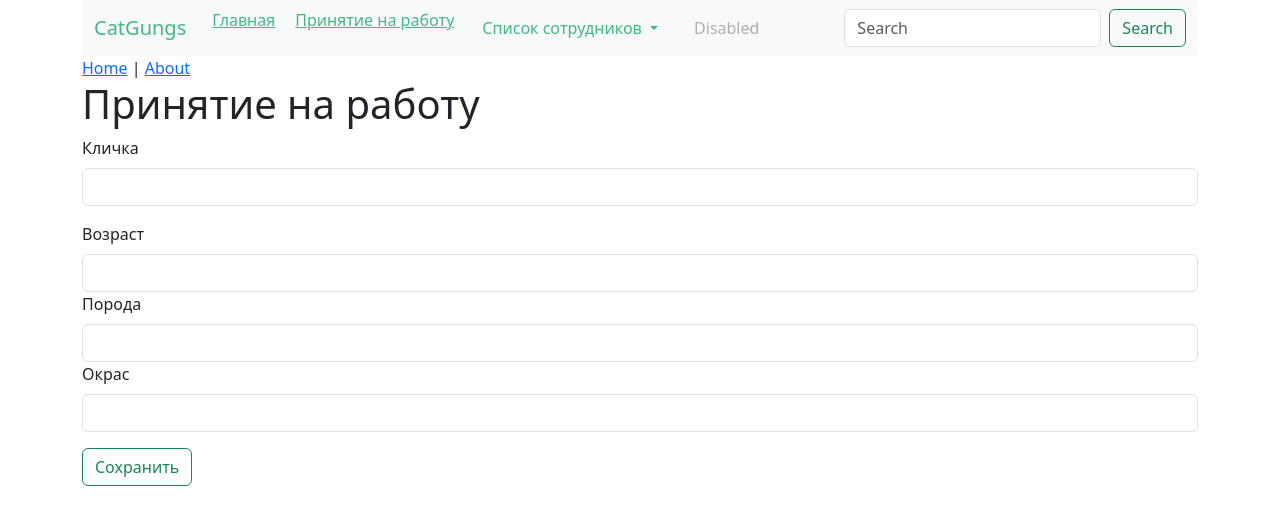
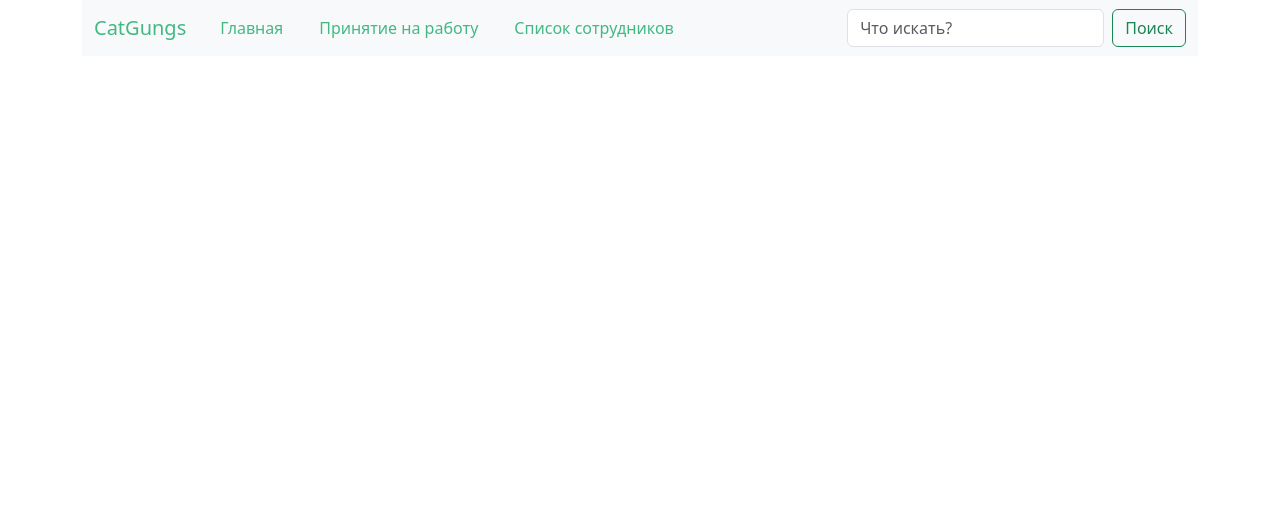
Before and after one commit to Honey0Badger/catgungs, a Vue app: page /#/about in a window 1280 px wide. Shown: the top 524 px of the page. Built offline with nearby package versions, Linux system fonts and the light colour scheme.

Commit message:
less2end

```diff
--- a/src/App.vue
+++ b/src/App.vue
@@ -2,8 +2,6 @@
   <div class="container">
   <Menu />
   <nav>
-    <router-link to="/">Home</router-link> |
-    <router-link to="/about">About</router-link>
   </nav>
   <router-view/>
   </div>
--- a/src/components/AddJob.vue
+++ b/src/components/AddJob.vue
@@ -4,30 +4,37 @@
     <div>
       <div class="mb-3">
         <label for="exampleInputEmail1" class="form-label">Кличка</label>
-        <input type="text" class="form-control" id="exampleInputEmail1" aria-describedby="emailHelp">
+        <input v-model="staff.nickname" type="text" class="form-control" id="CatName" aria-describedby="emailHelp">
       </div>
       <div>
         <label for="exampleInputEmail1" class="form-label">Возраст</label>
-        <input type="text" class="form-control" id="exampleInputEmail1" aria-describedby="emailHelp">
-      </div>
-      <div>
-        <label for="exampleInputEmail1" class="form-label">Порода</label>
-        <input type="text" class="form-control" id="exampleInputEmail1" aria-describedby="emailHelp">
+        <input v-model="staff.age" type="text" class="form-control" id="CatAge" aria-describedby="emailHelp">
       </div>
       <div class="mb-3">
-        <label for="exampleInputPassword1" class="form-label">Окрас</label>
-        <input type="text" class="form-control" id="exampleInputPassword1">
+        <label for="exampleInputPassword1" class="form-label">Дата приема</label>
+        <input v-model="staff.dateSJ" type="date" class="form-control" id="AddDate">
       </div>
-      <button class="btn btn-outline-success">Сохранить</button>
+      <button v-on:click="AddJob" class="btn btn-outline-success">Сохранить</button>
     </div>
   </div>
 </template>
 
 <script>
+import Cat from '@/lib/Cat.js'
 export default {
   name: 'AddJob',
   props: {
     msg: String
+  },
+  data(){
+    return{
+      staff:Cat
+    }
+  },
+  methods:{
+    AddJob(){
+      this.$store.commit('addWorker', this.staff)
+    }
   }
 }
 </script>
--- a/src/components/HelloWorld.vue
+++ /dev/null
@@ -1,58 +0,0 @@
-<template>
-  <div class="hello">
-    <h1>{{ msg }}</h1>
-    <p>
-      For a guide and recipes on how to configure / customize this project,<br>
-      check out the
-      <a href="https://cli.vuejs.org" target="_blank" rel="noopener">vue-cli documentation</a>.
-    </p>
-    <h3>Installed CLI Plugins</h3>
-    <ul>
-      <li><a href="https://github.com/vuejs/vue-cli/tree/dev/packages/%40vue/cli-plugin-router" target="_blank" rel="noopener">router</a></li>
-      <li><a href="https://github.com/vuejs/vue-cli/tree/dev/packages/%40vue/cli-plugin-vuex" target="_blank" rel="noopener">vuex</a></li>
-    </ul>
-    <h3>Essential Links</h3>
-    <ul>
-      <li><a href="https://vuejs.org" target="_blank" rel="noopener">Core Docs</a></li>
-      <li><a href="https://forum.vuejs.org" target="_blank" rel="noopener">Forum</a></li>
-      <li><a href="https://chat.vuejs.org" target="_blank" rel="noopener">Community Chat</a></li>
-      <li><a href="https://twitter.com/vuejs" target="_blank" rel="noopener">Twitter</a></li>
-      <li><a href="https://news.vuejs.org" target="_blank" rel="noopener">News</a></li>
-    </ul>
-    <h3>Ecosystem</h3>
-    <ul>
-      <li><a href="https://router.vuejs.org" target="_blank" rel="noopener">vue-router</a></li>
-      <li><a href="https://vuex.vuejs.org" target="_blank" rel="noopener">vuex</a></li>
-      <li><a href="https://github.com/vuejs/vue-devtools#vue-devtools" target="_blank" rel="noopener">vue-devtools</a></li>
-      <li><a href="https://vue-loader.vuejs.org" target="_blank" rel="noopener">vue-loader</a></li>
-      <li><a href="https://github.com/vuejs/awesome-vue" target="_blank" rel="noopener">awesome-vue</a></li>
-    </ul>
-  </div>
-</template>
-
-<script>
-export default {
-  name: 'HelloWorld',
-  props: {
-    msg: String
-  }
-}
-</script>
-
-<!-- Add "scoped" attribute to limit CSS to this component only -->
-<style scoped>
-h3 {
-  margin: 40px 0 0;
-}
-ul {
-  list-style-type: none;
-  padding: 0;
-}
-li {
-  display: inline-block;
-  margin: 0 10px;
-}
-a {
-  color: #42b983;
-}
-</style>
--- /dev/null
+++ b/src/components/JobCard.vue
@@ -0,0 +1,24 @@
+<template>
+  <div class="rows">
+    <div>
+      <div class="card" style="width: 18rem;">
+        <!-- <img src="..." class="card-img-top" alt="..."> -->
+        <div class="card-body">
+          <h5 class="card-title">Card title</h5>
+
+          <a href="#" class="btn btn-success">ADD</a>
+          <a href="#" class="btn btn-primary">EDIT</a>
+          <a href="#" class="btn btn-danger">DEL</a>
+        </div>
+      </div>
+    </div>
+  </div>
+</template>
+
+<script>
+// @ is an alias to /src
+
+export default {
+  name: 'JobCard'
+}
+</script>
--- a/src/components/Menu.vue
+++ b/src/components/Menu.vue
@@ -9,29 +9,18 @@
       <div class="collapse navbar-collapse" id="navbarSupportedContent">
         <ul class="navbar-nav me-auto mb-2 mb-lg-0">
           <li class="nav-item">
-            <router-link to="/">Главная</router-link>
+            <router-link class="nav-link" to="/">Главная</router-link>
           </li>
           <li class="nav-item">
-            <router-link to="/about">Принятие на работу</router-link>
-          </li>
-          <li class="nav-item dropdown">
-            <a class="nav-link dropdown-toggle" href="#" role="button" data-bs-toggle="dropdown" aria-expanded="false">
-              Список сотрудников
-            </a>
-            <ul class="dropdown-menu">
-              <li><a class="dropdown-item" href="#">Action</a></li>
-              <li><a class="dropdown-item" href="#">Another action</a></li>
-              <li><hr class="dropdown-divider"></li>
-              <li><a class="dropdown-item" href="#">Something else here</a></li>
-            </ul>
+            <router-link class="nav-link" to="/addjob">Принятие на работу</router-link>
           </li>
           <li class="nav-item">
-            <a class="nav-link disabled" aria-disabled="true">Disabled</a>
+            <router-link class="nav-link" to="/liststaff">Список сотрудников</router-link>
           </li>
         </ul>
         <form class="d-flex" role="search">
-          <input class="form-control me-2" type="search" placeholder="Search" aria-label="Search">
-          <button class="btn btn-outline-success" type="submit">Search</button>
+          <input class="form-control me-2" type="search" placeholder="Что искать?" aria-label="Поиск">
+          <button class="btn btn-outline-success" type="submit">Поиск</button>
         </form>
       </div>
     </div>
--- /dev/null
+++ b/src/lib/Cat.js
@@ -0,0 +1,12 @@
+class Cat{
+    nickname
+    age
+    dateSJ
+    constructor(inickname, iage, idate){
+        this.nickname = inickname;
+        this.age = iage;
+        this.dateSJ = idate;
+    }
+}
+
+export default Cat;
--- a/src/router/index.js
+++ b/src/router/index.js
@@ -1,7 +1,7 @@
 import { createRouter, createWebHashHistory } from 'vue-router'
-import HomeView from '../views/HomeView.vue'
-import AddJob from '../components/AddJob.vue'
-
+import HomeView from '@/views/HomeView.vue'
+import AddJob from '@/components/AddJob.vue'
+import ListStaff from '@/views/ListStaff.vue'
 const routes = [
   {
     path: '/',
@@ -9,19 +9,14 @@ const routes = [
     component: HomeView
   },
   {
-    path: '/about',
-    name: 'home1',
+    path: '/addjob',
+    name: 'addjob',
     component: AddJob
   },
   {
-    path: '/AddJob',
-    name: 'about',
-    // route level code-splitting
-    // this generates a separate chunk (about.[hash].js) for this route
-    // which is lazy-loaded when the route is visited.
-    component: function () {
-      return import(/* webpackChunkName: "about" */ '../views/AboutView.vue')
-    }
+    path: '/liststaff',
+    name: 'liststaff',
+    component: ListStaff
   }
 ]
 
--- a/src/store/index.js
+++ b/src/store/index.js
@@ -2,10 +2,17 @@ import { createStore } from 'vuex'
 
 export default createStore({
   state: {
+    workers:[]
   },
   getters: {
+    getAllJob(state){
+      return state.workers
+    }
   },
   mutations: {
+    addWorker(state, par){
+      this.state.workers.push(par)
+    }
   },
   actions: {
   },
--- a/src/views/HomeView.vue
+++ b/src/views/HomeView.vue
@@ -1,18 +1,13 @@
 <template>
-  <div class="home">
-    <img alt="Vue logo" src="../assets/logo.png">
-    <HelloWorld msg="Welcome to Your Vue.js App"/>
+  <div class="rows">
+
   </div>
 </template>
 
 <script>
 // @ is an alias to /src
-import HelloWorld from '@/components/HelloWorld.vue'
 
 export default {
-  name: 'HomeView',
-  components: {
-    HelloWorld
-  }
+  name: 'HomeView'
 }
 </script>
--- /dev/null
+++ b/src/views/ListStaff.vue
@@ -0,0 +1,27 @@
+<template>
+  <div class="rows">
+    <h1>Список сотрудников банды</h1>
+    <div v-for="cat in staff" :key="cat.nickname">
+        <JobCard />
+        {{cat.nickname}}
+    </div>
+  </div>
+</template>
+
+<script>
+// @ is an alias to /src
+
+import JobCard from '@/components/JobCard.vue'
+
+export default {
+  name: 'ListStaff',
+  components:{
+    JobCard
+  },
+  computed:{
+    staff(){
+       return this.$store.getters.getAllJob
+    }
+  }
+}
+</script>
```
